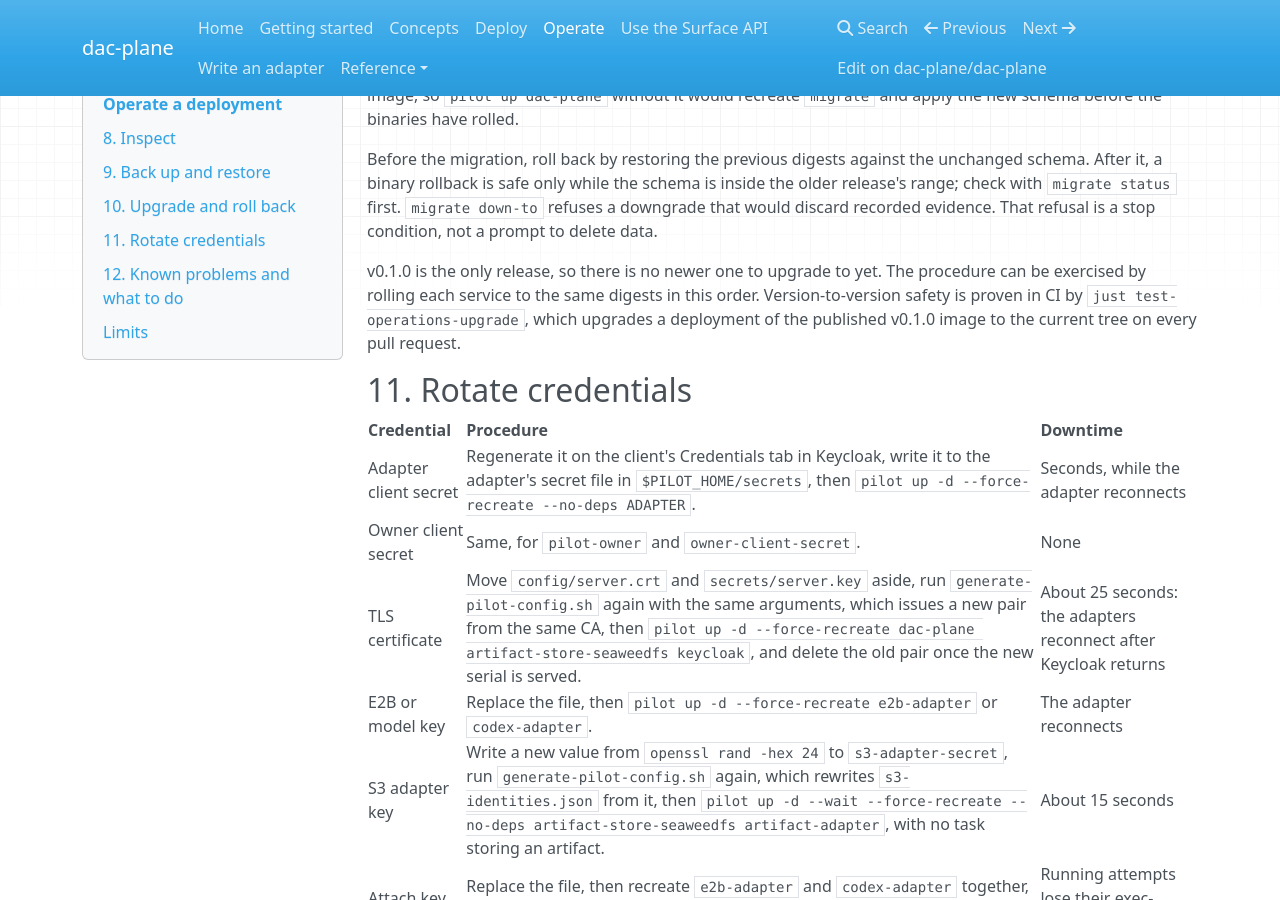
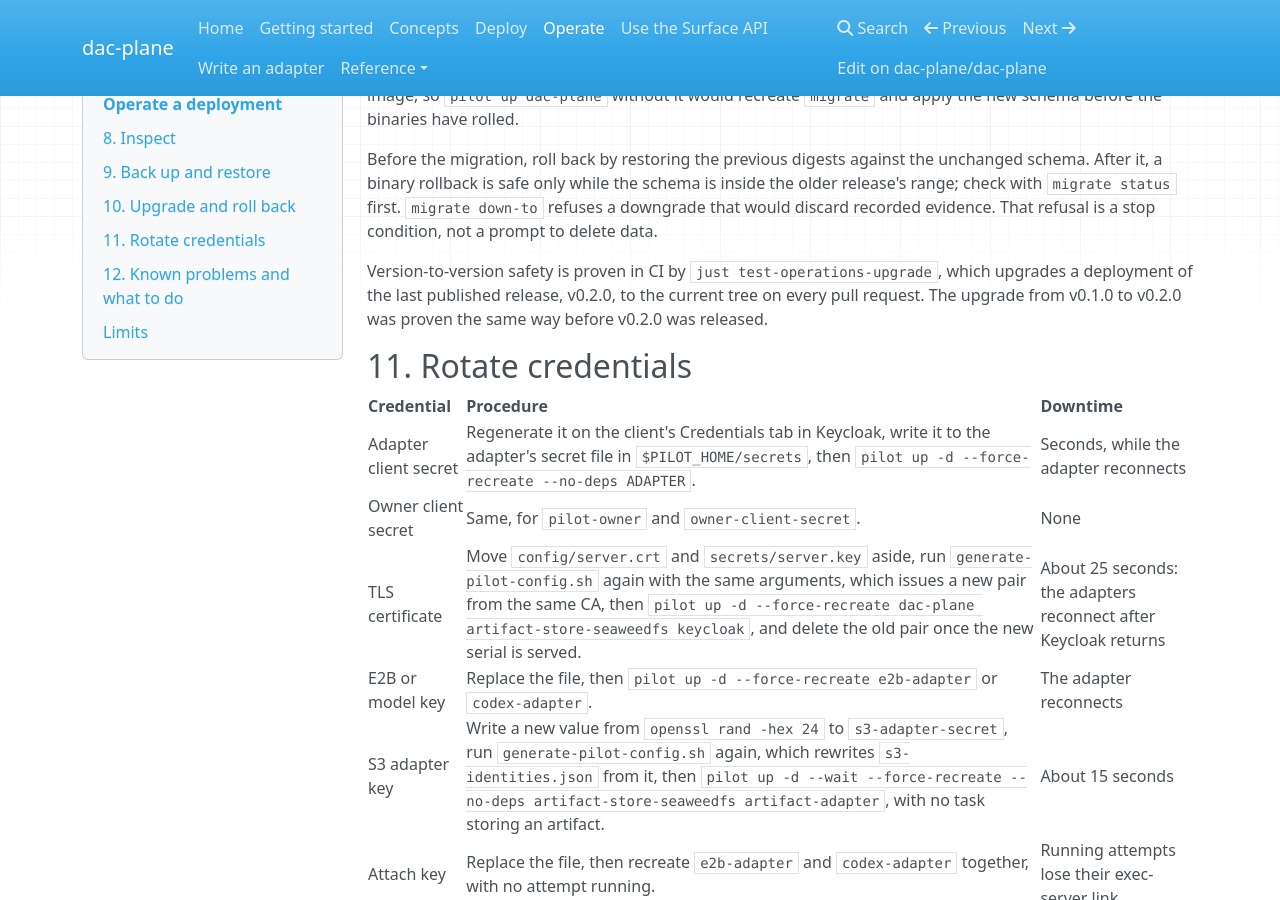
Before and after one commit to dac-plane/dac-plane, an MkDocs documentation site: the page built from docs/guides/operate/index.md, in a window 1280 px wide and 900 px high, scrolled down 1571 px. Built offline with MkDocs 1.6.1, drawn with Linux system fonts in a browser that asks for light colours; nearby versions of some CDN libraries.

Commit message:
chore(release):  (#140) advance the upgrade pin to v0.2.0 and fix the clean room's kit wait
The clean room's wait for the published kit ran inside the checkout,
where the replace directive answers any version, so it never waited and
the v0.2.0 clean room failed while the module proxy still answered not
found. It now downloads from an empty directory. just release-verify
also downloads the Compose bundle the script reads.

Records the v0.2.0 rehearsal, release and verification.

Closes #134

```diff
--- a/docs/guides/operate/index.md
+++ b/docs/guides/operate/index.md
@@ -81,10 +81,9 @@ rollback is safe only while the schema is inside the older release's range; chec
 `migrate down-to` refuses a downgrade that would discard recorded evidence. That refusal is a stop condition, not a
 prompt to delete data.
 
-v0.1.0 is the only release, so there is no newer one to upgrade to yet. The procedure can be exercised by rolling
-each service to the same digests in this order. Version-to-version safety is proven in CI by
-`just test-operations-upgrade`, which upgrades a deployment of the published v0.1.0 image to the current tree on every
-pull request.
+Version-to-version safety is proven in CI by `just test-operations-upgrade`, which upgrades a deployment of the last
+published release, v0.2.0, to the current tree on every pull request. The upgrade from v0.1.0 to v0.2.0 was proven the
+same way before v0.2.0 was released.
 
 ## 11. Rotate credentials
 
```
Also changed, not shown: docs/architecture/release-134.md (+52 -2 lines), docs/releases/README.md (+1 -0 lines), 4 other files.
